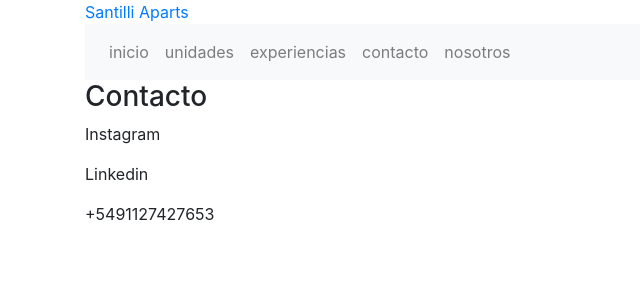
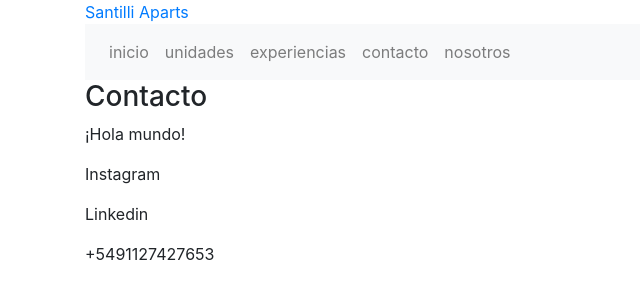
Before and after one commit to ernesgbarrios/root1, a website: page pages/contacto.html in a window 1280 px wide. Shown: the whole page, without its empty margins (0-640 px from the left). Drawn offline with nearby package versions, Linux system fonts and the light colour scheme; a web font is replaced by a local one.

Commit message:
configurando pag de contacto

```diff
--- a/pages/contacto.html
+++ b/pages/contacto.html
@@ -72,6 +72,13 @@
             </div>
           </div>
     </div>
+    <div class="container">
+      <div class="row">
+        <div class="col-lg-12 col-xs-12">
+          <p>¡Hola mundo!</p>
+        </div>
+      </div>
+    </div>
 
 
     <!--    MAIN    -->
```
